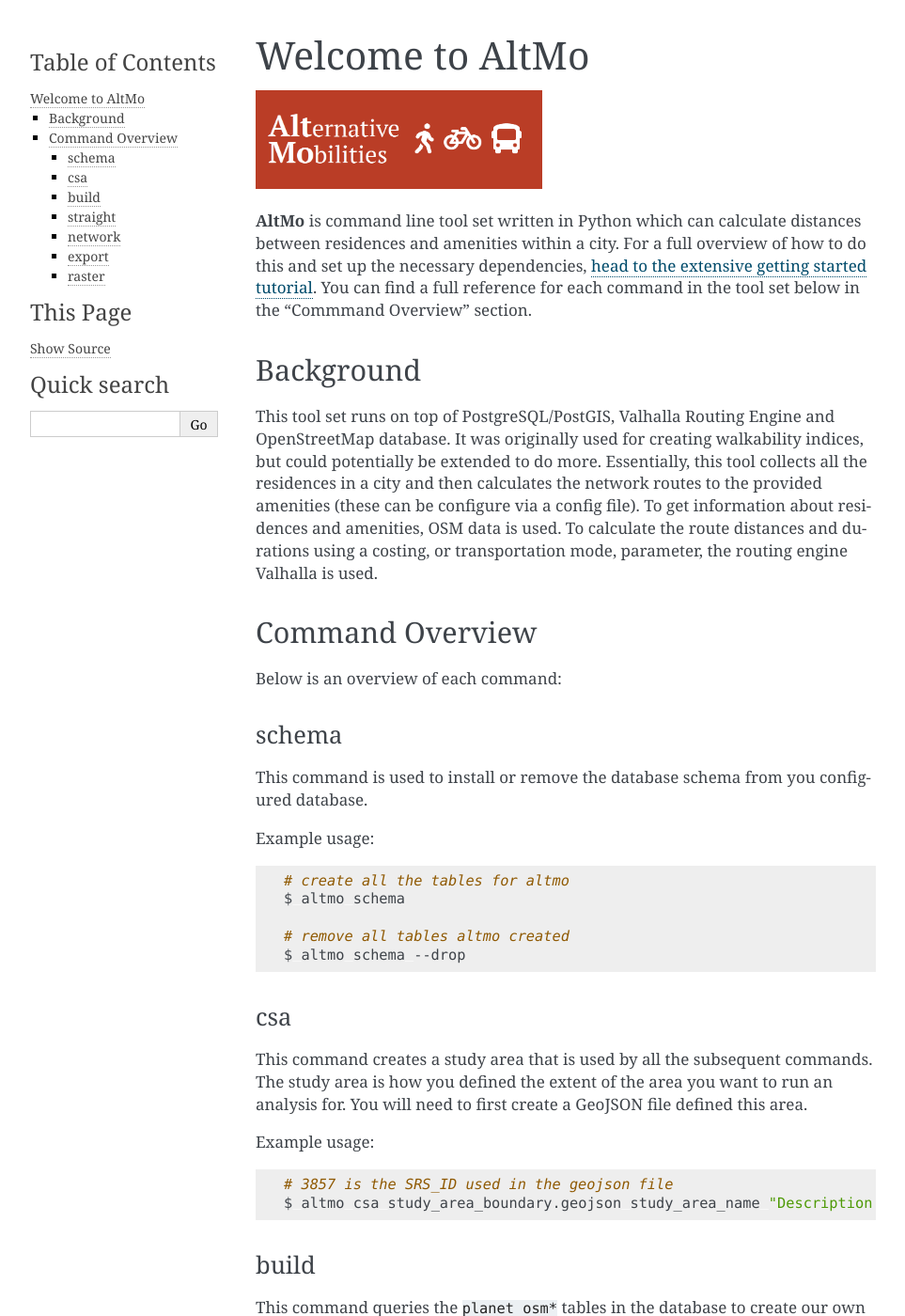
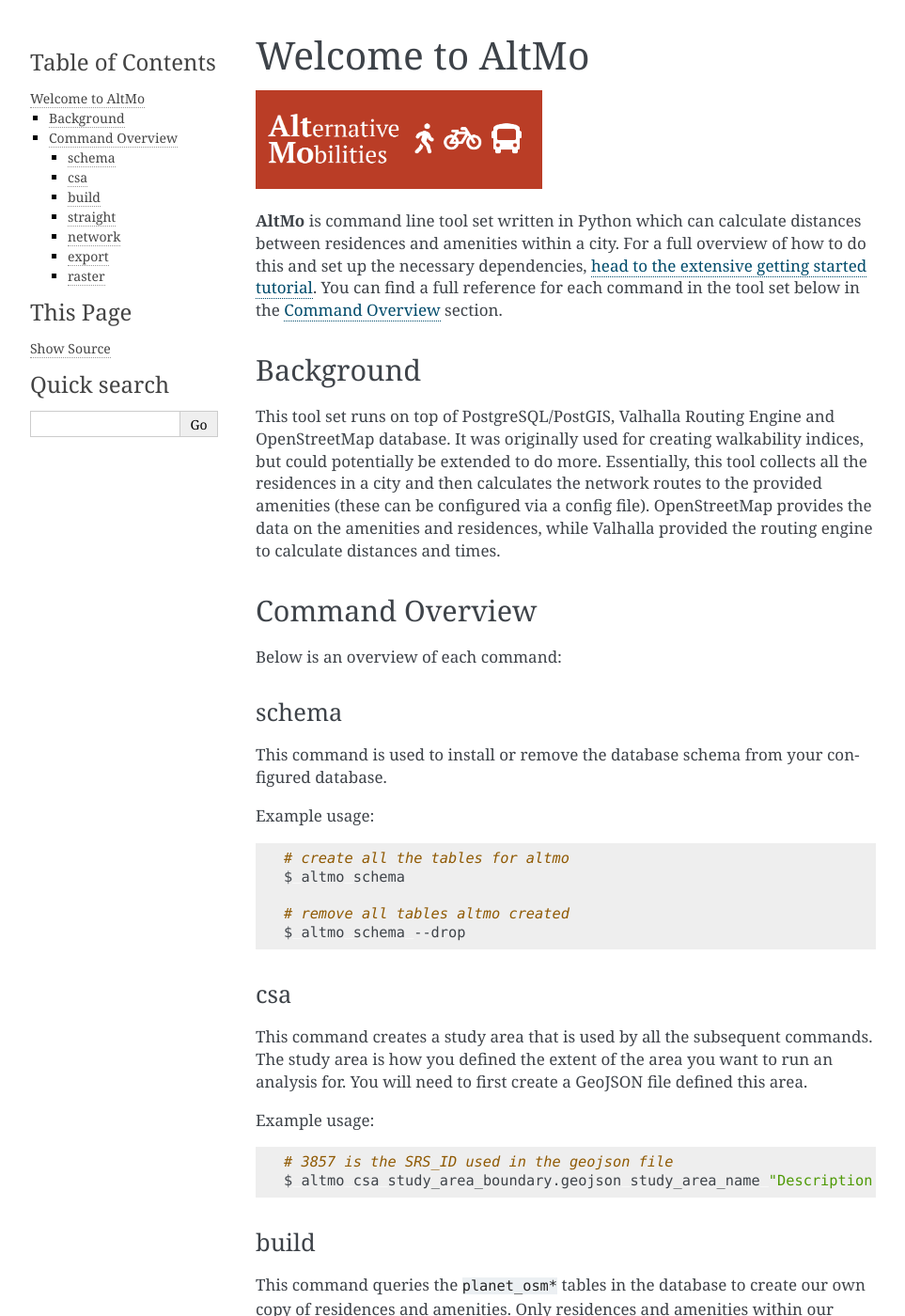
Before and after one commit to travishathaway/altmo, a Sphinx documentation site: the page built from docs/index.rst, in a window 1280 px wide and 1400 px high. Shown: the whole window at 94% size, without its empty margins (148-1111 px from the left). Built offline with Sphinx 7.4.7, drawn with Linux system fonts in a browser that asks for light colours; some of the changed text lies outside the part shown.

Commit message:
fixing a couple of typos

```diff
--- a/docs/index.rst
+++ b/docs/index.rst
@@ -11,7 +11,8 @@
 distances between residences and amenities within a city. For a full overview
 of how to do this and set up the necessary dependencies,
 `head to the extensive getting started tutorial <tutorials/getting_started.html>`_.
-You can find a full reference for each command in the tool set below in the "Commmand Overview" section.
+You can find a full reference for each command in the tool set below in the
+:ref:`Command Overview <Command Overview>` section.
 
 Background
 ----------
@@ -20,9 +21,8 @@
 It was originally used for creating walkability indices, but could potentially be extended
 to do more. Essentially, this tool collects all the residences in a
 city and then calculates the network routes to the provided amenities (these can be
-configure via a config file). To get information about residences and amenities,
-OSM data is used. To calculate the route distances and durations using a costing,
-or transportation mode, parameter, the routing engine Valhalla is used.
+configured via a config file). OpenStreetMap provides the data on the amenities and
+residences, while Valhalla provided the routing engine to calculate distances and times.
 
 
 Command Overview
@@ -33,7 +33,7 @@
 schema
 ######
 
-This command is used to install or remove the database schema from you configured database.
+This command is used to install or remove the database schema from your configured database.
 
 Example usage:
 
```
Also changed, not shown: other parts of docs/index.rst (+5 -1 lines).
